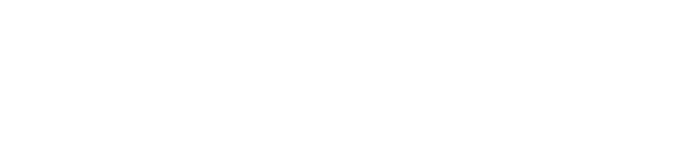
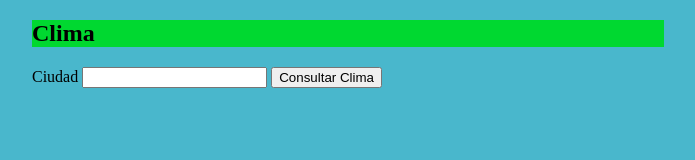
Before and after one commit to fmoralesm/clima, a plain HTML site: page index.html in a window 1280 px wide. Shown: the whole page, without its empty margins (292-987 px from the left). Drawn offline with Linux system fonts and the light colour scheme.

Commit message:
Estilos y HTML inicial

```diff
--- a/index.html
+++ b/index.html
@@ -5,8 +5,20 @@
         <link rel="stylesheet" type="text/css" href="style.css"/>
     </head>
     <body>
-
-
+        <div class="contenedor">
+            <div class="contenedor-cabecera">
+                <h2>Clima</h2>
+            </div>
+            <div class="contenedor-formulario">
+                <form>
+                    <label>Ciudad</label>
+                    <input type="text" name="Ciudad" list="Ciudades">
+                    <datalist id="Ciudades">
+                    </datalist>
+                    <button>Consultar Clima</button>
+                </form>
+            </div>
+        </div>
         <script src="script.js"/>
     </body>
 </html>
--- a/style.css
+++ b/style.css
@@ -0,0 +1,40 @@
+:root{
+--main-color-primary-0: #00D830 ;
+--main-color-primary-1: #4CDF6D ;
+--main-color-primary-2: #22DA4B ;
+--main-color-primary-3: #00AD26 ;
+--main-color-primary-4: #00871E ;
+
+--main-color-secondary-1-0: #04A3C1 ;
+--main-color-secondary-1-1: #49B7CC ;
+--main-color-secondary-1-2: #23ABC4 ;
+--main-color-secondary-1-3: #02778D ;
+--main-color-secondary-1-4: #025D6E ;
+
+--main-color-secondary-2-0: #96F300 ;
+--main-color-secondary-2-1: #B7F554 ;
+--main-color-secondary-2-2: #A5F326 ;
+--main-color-secondary-2-3: #83D400 ;
+--main-color-secondary-2-4: #66A500 ;
+}
+
+input::-webkit-calendar-picker-indicator {
+  display: none;
+}
+
+h1{
+    color: var(--main-color-primary-4)
+}
+
+body{
+    background-color: var(--main-color-secondary-1-1)
+}
+
+.contenedor{
+    margin: 0 auto;
+    width: 50%;
+}
+.contenedor-cabecera{
+    background-color: var(--main-color-primary-0);
+
+}
```
